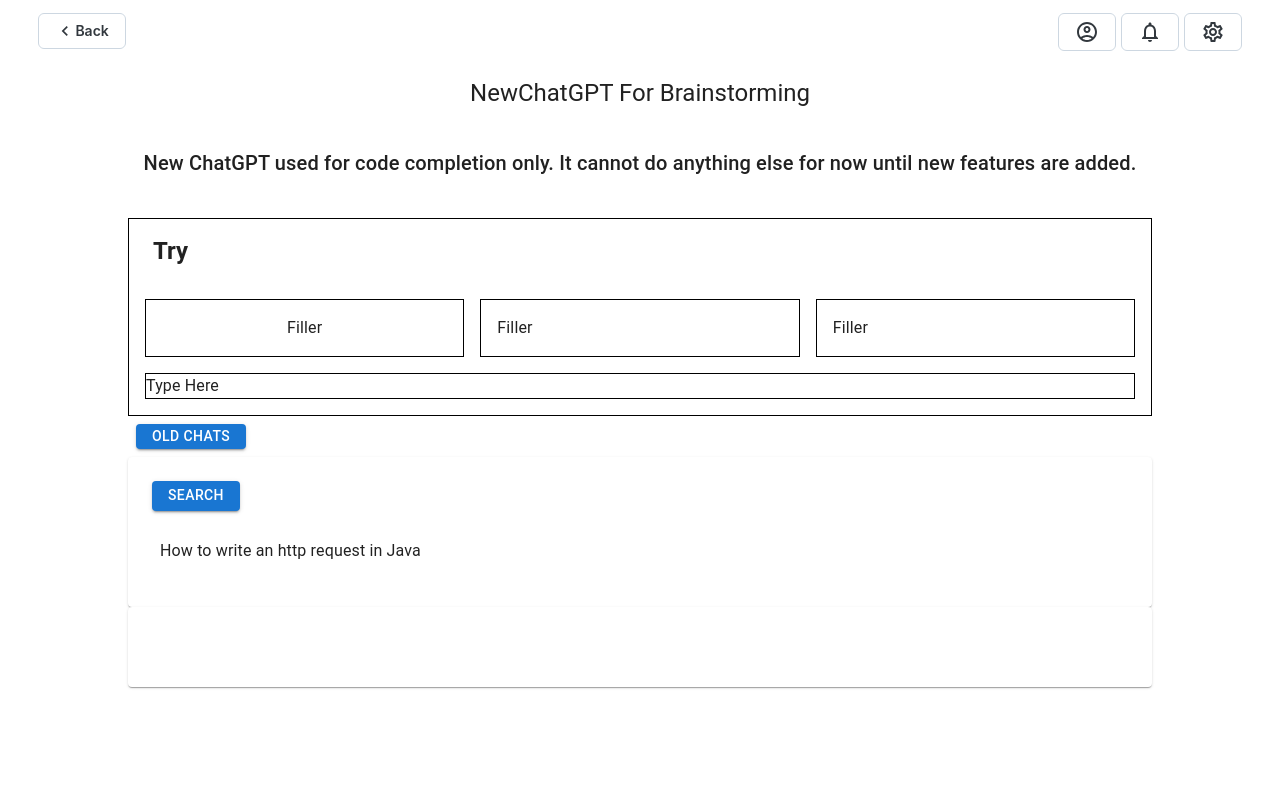
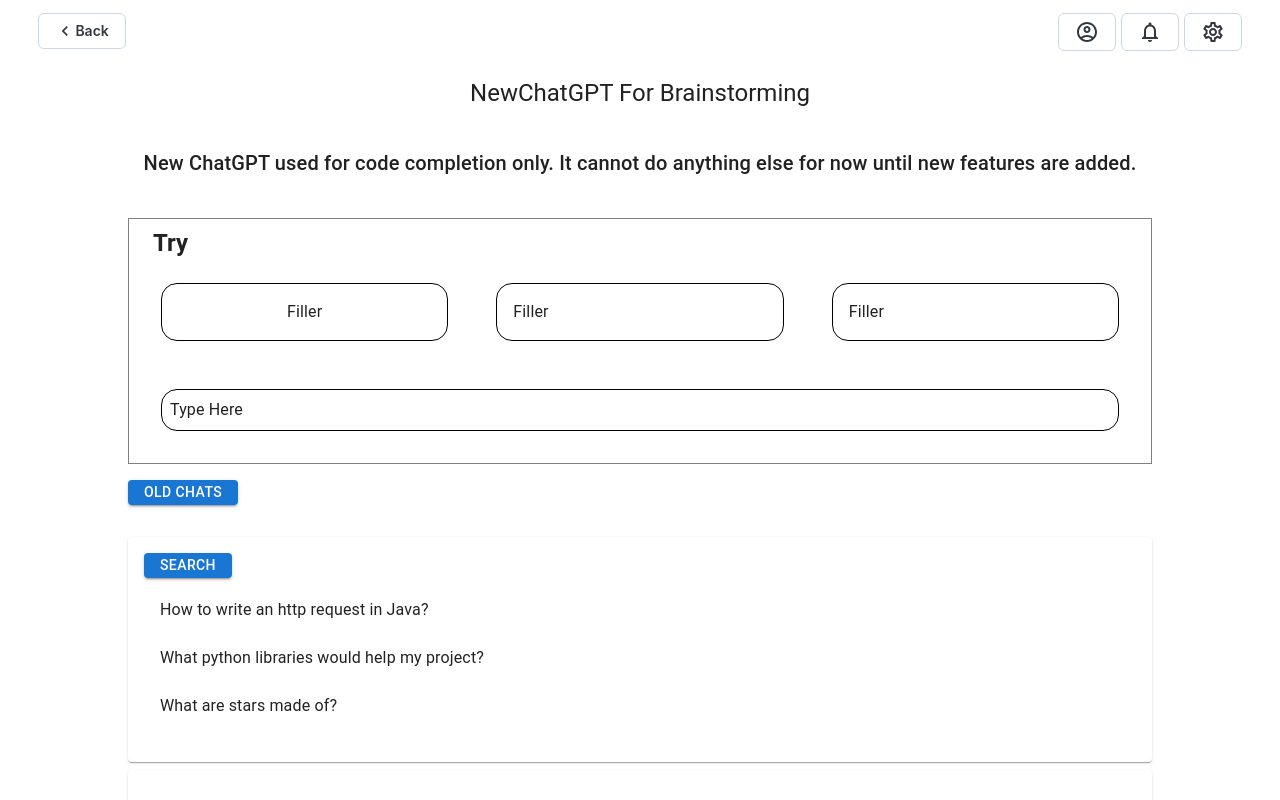
Before and after one commit to amoltafet/zaga, a React (Create React App) app: page /brainstorm in a window 1280 px wide. Shown: the top 800 px of the page. Built offline with nearby package versions, Linux system fonts and the light colour scheme; the HTML template or start-up script is replaced by a standard one.

Commit message:
brainstorm page, figuring out mui:
;

```diff
--- a/src/pages/Brainstorm.js
+++ b/src/pages/Brainstorm.js
@@ -1,12 +1,5 @@
 import React, { useState } from "react";
 import { Button, Card, Grid, Typography } from "@mui/material";
-import Input from '@mui/joy/Input';
-import TextFieldsIcon from '@mui/icons-material/TextFields';
-import RefreshIcon from '@mui/icons-material/Refresh';
-import IconButton from '@mui/joy/IconButton';
-import Tooltip from '@mui/joy/Tooltip';
-import Alert from '@mui/joy/Alert';
-import PlaylistAddCheckCircleRoundedIcon from '@mui/icons-material/PlaylistAddCheckCircleRounded';
 import MenuBar from "../components/MenuBar";
 import Box from '@mui/material/Box';
 import CardContent from '@mui/material/CardContent';
@@ -36,8 +29,8 @@
               marginLeft: "10%",
               marginRight: "10%",
             }}>
-<Box sx={{ border: '1px solid black', display: 'flex', flexDirection: 'column', height: '30%', width: '100%'}}>
-  <Box sx={{ display: 'flex', alignItems: 'center', px: 2, py: 1, m:1 }}>
+<Box sx={{ border: '1px solid rgba(0, 0, 0, 0.5)', display: 'flex', flexDirection: 'column', height: '30%', width: '100%', mb:1}}>
+  <Box sx={{ display: 'flex', alignItems: 'center', px: 2, py: 0, m:1, mb:-1 }}>
     <Typography variant="h5" component="span" sx={{ fontWeight: 'bold' }}>
       Try
     </Typography>
@@ -45,16 +38,16 @@
   <Box sx={{ p: 2 }}>
     <Grid container spacing={2}>
       <Grid item xs={4}>
-      <Box sx={{ display: 'flex', justifyContent: 'center', alignItems: 'center', border: '1px solid black', p: 2  }}>Filler</Box>
+      <Box sx={{ display: 'flex', justifyContent: 'center', alignItems: 'center', border: '1px solid black', m:2, p:2,borderRadius:'16px'  }}>Filler</Box>
       </Grid>
       <Grid item xs={4}>
-        <Box sx={{ justifyContent:'center', alignItems: 'center', border: '1px solid black', p: 2 }} >Filler </Box>
+        <Box sx={{ justifyContent:'center', alignItems: 'center', border: '1px solid black', m:2, p:2,borderRadius:'16px' }} >Filler </Box>
       </Grid>
       <Grid item xs={4}>
-        <Box sx={{ justifyContent:'center', alignItems: 'center', border: '1px solid black', p: 2 }} >Filler </Box>
+        <Box sx={{ justifyContent:'center', alignItems: 'center', border: '1px solid black', m:2, p:2,borderRadius:'16px' }} >Filler </Box>
       </Grid>
       <Grid item xs={12}>
-        <Typography variant="body1" contentEditable onInput={handleInput}sx={{border: '1px solid black'}}>
+        <Typography variant="body1" contentEditable onInput={handleInput}sx={{border: '1px solid black', m:2, p:1, borderRadius:'16px'}}>
           Type Here
         </Typography>
       </Grid>
@@ -62,26 +55,24 @@
   </Box>
 </Box>
       <div style={{ display: 'flex', justifyContent: 'space-between', alignItems: 'center' }}>
-      <Button variant="contained" sx={{ height: 25, w: 40, m: 1, alignSelf: 'flex-start' }}>Old Chats</Button>
+      <Button variant="contained" sx={{ height: 25, w: 40, mt:1, mb:3, alignSelf: 'flex-start' }}>Old Chats</Button>
       </div>
-      <Card sx={{display:'flex', minWidth: 300}}>
+      <Card sx={{display:'flex', minWidth: 300, mt:1}}>
         <CardContent>
-          <Button variant="contained" sx={{ height: 30, w: 40, m: 1, alignSelf:'flex-end',justifySelf:'flex-end'}}>Search</Button>
-
-            <List >
-                <ListItem>
-                <ListItemText variant ='h5' sx={{}}>How to write an http request in Java </ListItemText>
-                </ListItem>
+          <Button variant="contained" sx={{ height: 25, w: 40}}>Search</Button>
+            <List>
+              <ListItem><ListItemText variant ='h5' sx={{}}>How to write an http request in Java? </ListItemText></ListItem>
+              <ListItem><ListItemText variant ='h5' sx={{}}>What python libraries would help my project? </ListItemText></ListItem>
+              <ListItem><ListItemText variant ='h5' sx={{}}>What are stars made of? </ListItemText></ListItem>
             </List>
         </CardContent>
       </Card>
-      <Card sx={{minWidth: 300}}>
+      <Card sx={{minWidth: 300, mt:1, mb:1}}>
       <CardContent sx={{display: 'flex'}}>
             <List >
-                <ListItem>
-                  <ListItemText></ListItemText>
-
-                </ListItem>
+              <ListItem><ListItemText variant ='h5' sx={{}}>Light Mode</ListItemText></ListItem>
+              <ListItem><ListItemText variant ='h5' sx={{}}>Updates and FAQ</ListItemText></ListItem>
+              <ListItem><ListItemText variant ='h5' sx={{}}>Clear all Conversations</ListItemText></ListItem>
             </List>
         </CardContent>
       </Card>
```
